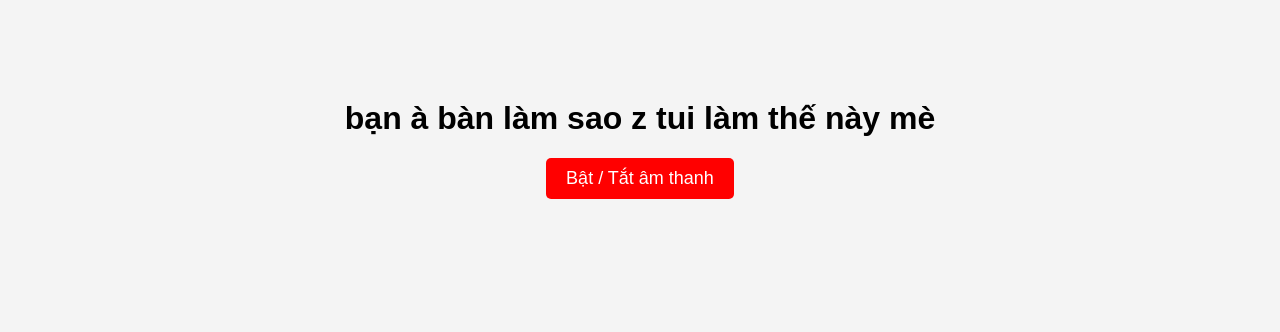
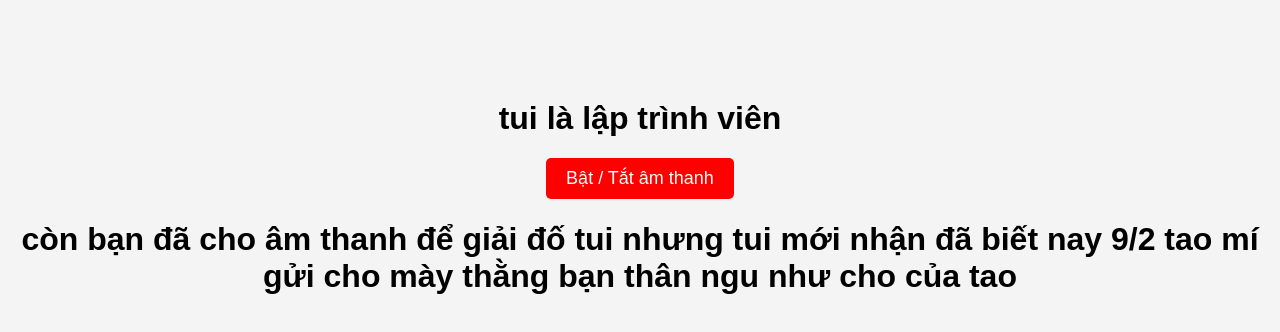
Before and after one commit to Shin-chan18/banlagi, a plain HTML site: page index.html in a window 1280 px wide. Drawn offline with Linux system fonts and the light colour scheme.

Commit message:
Update index.html

```diff
--- a/index.html
+++ b/index.html
@@ -26,7 +26,7 @@
     </style>
   </head>
   <body>
-    <h1>bạn à bàn làm sao z tui làm thế này mè</h1>
+    <h1>tui là lập trình viên</h1>
     <button onclick="toggleAudio()">Bật / Tắt âm thanh</button>
 
     <audio id="prankAudio" loop>
@@ -52,5 +52,9 @@
         }
       }
     </script>
+    <h1>còn bạn đã cho âm thanh để
+      giải đố tui nhưng tui mới nhận
+      đã biết nay 9/2 tao mí gửi cho mày
+      thằng bạn thân ngu như cho của tao</h1>
   </body>
 </html>
```
